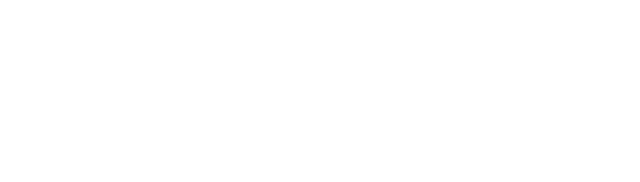
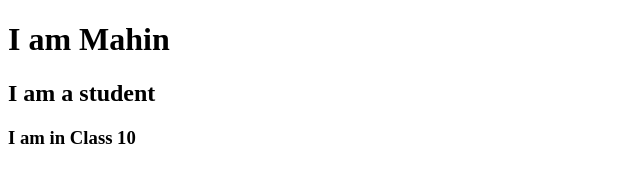
Before and after one commit to mahinjaman07/my-second-repo, a plain HTML site: page index.html in a window 1280 px wide. Shown: the whole page, without its empty margins (0-640 px from the left). Drawn offline with Linux system fonts and the light colour scheme.

Commit message:
hello git

```diff
--- a/index.html
+++ b/index.html
@@ -7,6 +7,8 @@
     <title>my-second-repo</title>
 </head>
 <body>
-
+    <h1>I am Mahin</h1>
+    <h2>I am a student</h2>
+    <h3>I am in Class 10</h3>
 </body>
 </html>
```
